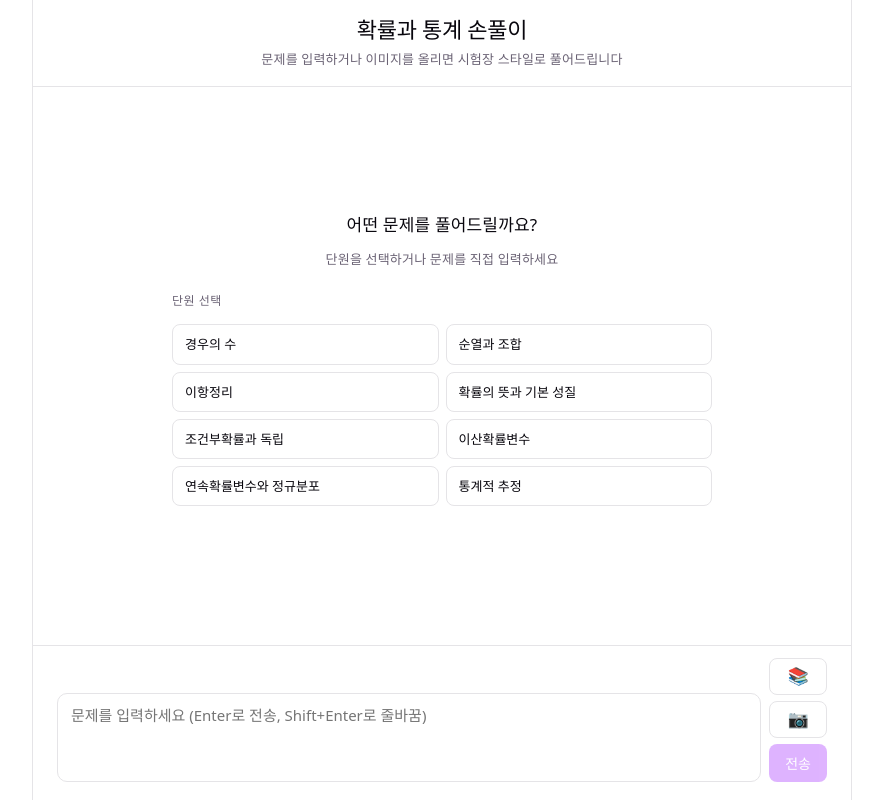
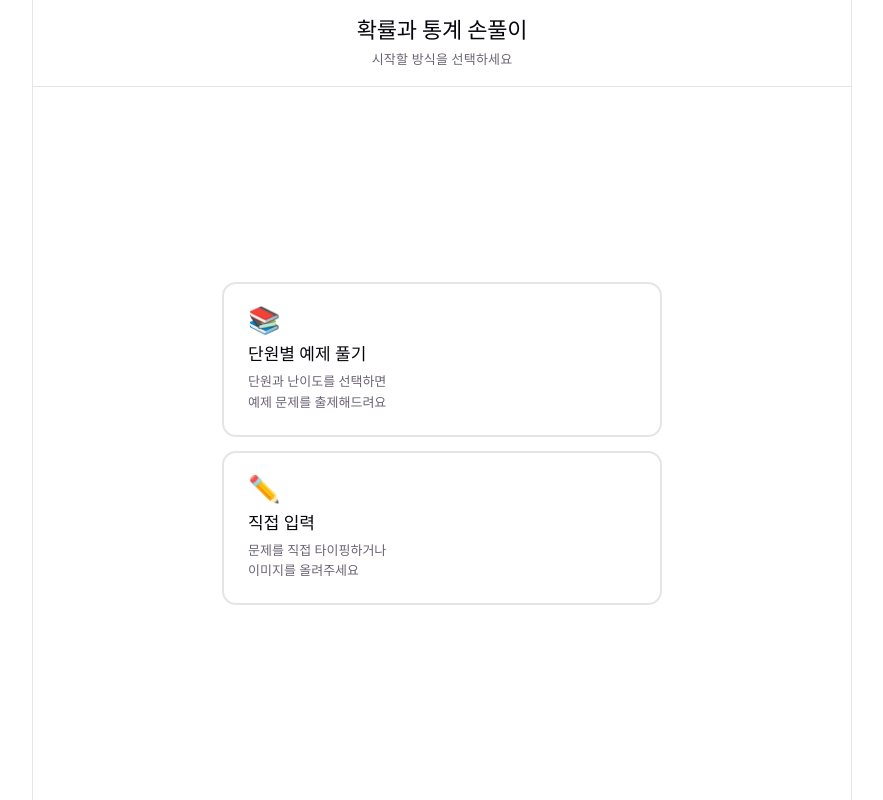
Before and after one commit to gustn0972-blip/solution-2, a React (Vite) app: page / in a window 1280 px wide. Shown: the whole page, without its empty margins (198-1081 px from the left). Built offline with nearby package versions, Linux system fonts and the light colour scheme.

Commit message:
feat: implement home screen navigation to choose between unit-based and direct input modes

```diff
--- a/src/App.css
+++ b/src/App.css
@@ -15,6 +15,7 @@
 }
 
 .solver-header {
+  position: relative;
   padding: 16px 24px 14px;
   border-bottom: 1px solid var(--border);
   text-align: center;
@@ -31,6 +32,79 @@
   font-size: 13px;
   color: var(--text);
   margin: 0;
+}
+
+.home-btn {
+  position: absolute;
+  left: 16px;
+  top: 50%;
+  transform: translateY(-50%);
+  padding: 5px 10px;
+  border: 1px solid var(--border);
+  border-radius: 6px;
+  background: var(--bg);
+  color: var(--text);
+  font-size: 12px;
+  cursor: pointer;
+  white-space: nowrap;
+  transition: background 0.15s;
+}
+
+.home-btn:hover {
+  background: var(--code-bg);
+}
+
+/* ── Home screen ── */
+
+.home-screen {
+  flex: 1;
+  display: flex;
+  flex-direction: column;
+  align-items: center;
+  justify-content: center;
+  gap: 14px;
+  padding: 32px 24px;
+}
+
+.mode-card {
+  width: 100%;
+  max-width: 440px;
+  display: flex;
+  flex-direction: column;
+  align-items: flex-start;
+  gap: 6px;
+  padding: 22px 24px;
+  border: 2px solid var(--border);
+  border-radius: 14px;
+  background: var(--bg);
+  cursor: pointer;
+  text-align: left;
+  font-family: var(--sans);
+  transition: border-color 0.15s, background 0.15s, transform 0.12s;
+}
+
+.mode-card:hover {
+  border-color: var(--accent-border);
+  background: var(--accent-bg);
+  transform: translateY(-2px);
+}
+
+.mode-icon {
+  font-size: 26px;
+  line-height: 1;
+  margin-bottom: 2px;
+}
+
+.mode-title {
+  font-size: 17px;
+  font-weight: 600;
+  color: var(--text-h);
+}
+
+.mode-desc {
+  font-size: 13px;
+  color: var(--text);
+  line-height: 1.6;
 }
 
 .messages {
--- a/src/components/Solver.tsx
+++ b/src/components/Solver.tsx
@@ -1,5 +1,8 @@
 import { useState, useRef, useEffect } from 'react'
 import { solve } from '../api/solve'
+
+type AppView = 'home' | 'chat'
+type ChatMode = 'unit' | 'direct'
 
 interface Message {
   role: 'user' | 'assistant'
@@ -47,6 +50,8 @@ async function fileToBase64(file: File): Promise<string> {
 }
 
 export default function Solver() {
+  const [view, setView] = useState<AppView>('home')
+  const [chatMode, setChatMode] = useState<ChatMode>('direct')
   const [messages, setMessages] = useState<Message[]>([])
   const [input, setInput] = useState('')
   const [imageFile, setImageFile] = useState<File | null>(null)
@@ -62,6 +67,23 @@ export default function Solver() {
   useEffect(() => {
     messagesEndRef.current?.scrollIntoView({ behavior: 'smooth' })
   }, [messages])
+
+  function goHome() {
+    if (imagePreviewUrl) URL.revokeObjectURL(imagePreviewUrl)
+    setView('home')
+    setMessages([])
+    setPendingProblem(null)
+    setSelectedUnit(null)
+    setShowUnitSelector(false)
+    setInput('')
+    setImageFile(null)
+    setImagePreviewUrl(null)
+  }
+
+  function startMode(mode: ChatMode) {
+    setChatMode(mode)
+    setView('chat')
+  }
 
   function handleImageSelect(e: React.ChangeEvent<HTMLInputElement>) {
     const file = e.target.files?.[0]
@@ -82,8 +104,6 @@ export default function Solver() {
     setImagePreviewUrl(null)
   }
 
-  // apiText: API로 전송되는 실제 텍스트
-  // displayText: 채팅 버블에 표시할 텍스트 (생략 시 apiText 사용)
   async function submitMessage(
     apiText: string,
     imageBase64?: string,
@@ -134,7 +154,6 @@ export default function Solver() {
   async function handleSubmit() {
     if (isLoading) return
 
-    // 단원 예제 답 제출 모드
     if (pendingProblem !== null) {
       const userAnswer = input.trim()
       const displayText = userAnswer || '풀이 보기'
@@ -148,7 +167,6 @@ export default function Solver() {
       return
     }
 
-    // 일반 입력 모드
     const text = input.trim()
     if (!text && !imageFile) return
 
@@ -292,21 +310,71 @@ export default function Solver() {
 
   const isAnswerMode = pendingProblem !== null
 
+  // ── Home screen ──────────────────────────────────────────
+  if (view === 'home') {
+    return (
+      <div className="solver">
+        <header className="solver-header">
+          <h1>확률과 통계 손풀이</h1>
+          <p>시작할 방식을 선택하세요</p>
+        </header>
+        <div className="home-screen">
+          <button
+            className="mode-card"
+            onClick={() => startMode('unit')}
+          >
+            <span className="mode-icon">📚</span>
+            <span className="mode-title">단원별 예제 풀기</span>
+            <span className="mode-desc">
+              단원과 난이도를 선택하면<br />
+              예제 문제를 출제해드려요
+            </span>
+          </button>
+          <button
+            className="mode-card"
+            onClick={() => startMode('direct')}
+          >
+            <span className="mode-icon">✏️</span>
+            <span className="mode-title">직접 입력</span>
+            <span className="mode-desc">
+              문제를 직접 타이핑하거나<br />
+              이미지를 올려주세요
+            </span>
+          </button>
+        </div>
+      </div>
+    )
+  }
+
+  // ── Chat screen ───────────────────────────────────────────
   return (
     <div className="solver">
       <header className="solver-header">
+        <button className="home-btn" onClick={goHome}>← 처음으로</button>
         <h1>확률과 통계 손풀이</h1>
-        <p>문제를 입력하거나 이미지를 올리면 시험장 스타일로 풀어드립니다</p>
+        <p>
+          {chatMode === 'unit'
+            ? '단원별 예제 풀기'
+            : '문제를 입력하거나 이미지를 올려주세요'}
+        </p>
       </header>
 
       <div className="messages">
         {messages.length === 0 && (
           <div className="empty-state">
-            <p className="empty-title">어떤 문제를 풀어드릴까요?</p>
-            <p className="empty-subtitle">
-              단원을 선택하거나 문제를 직접 입력하세요
-            </p>
-            {unitSelectorContent}
+            {chatMode === 'unit' ? (
+              <>
+                <p className="empty-title">단원과 난이도를 선택하세요</p>
+                {unitSelectorContent}
+              </>
+            ) : (
+              <>
+                <p className="empty-title">어떤 문제를 풀어드릴까요?</p>
+                <p className="empty-subtitle">
+                  문제를 직접 입력하거나 이미지를 올려주세요
+                </p>
+              </>
+            )}
           </div>
         )}
         {messages.map((msg, i) => (
@@ -424,7 +492,9 @@ export default function Solver() {
             <button
               className="submit-btn"
               onClick={() => void handleSubmit()}
-              disabled={isLoading || (!isAnswerMode && !input.trim() && !imageFile)}
+              disabled={
+                isLoading || (!isAnswerMode && !input.trim() && !imageFile)
+              }
             >
               전송
             </button>
```
